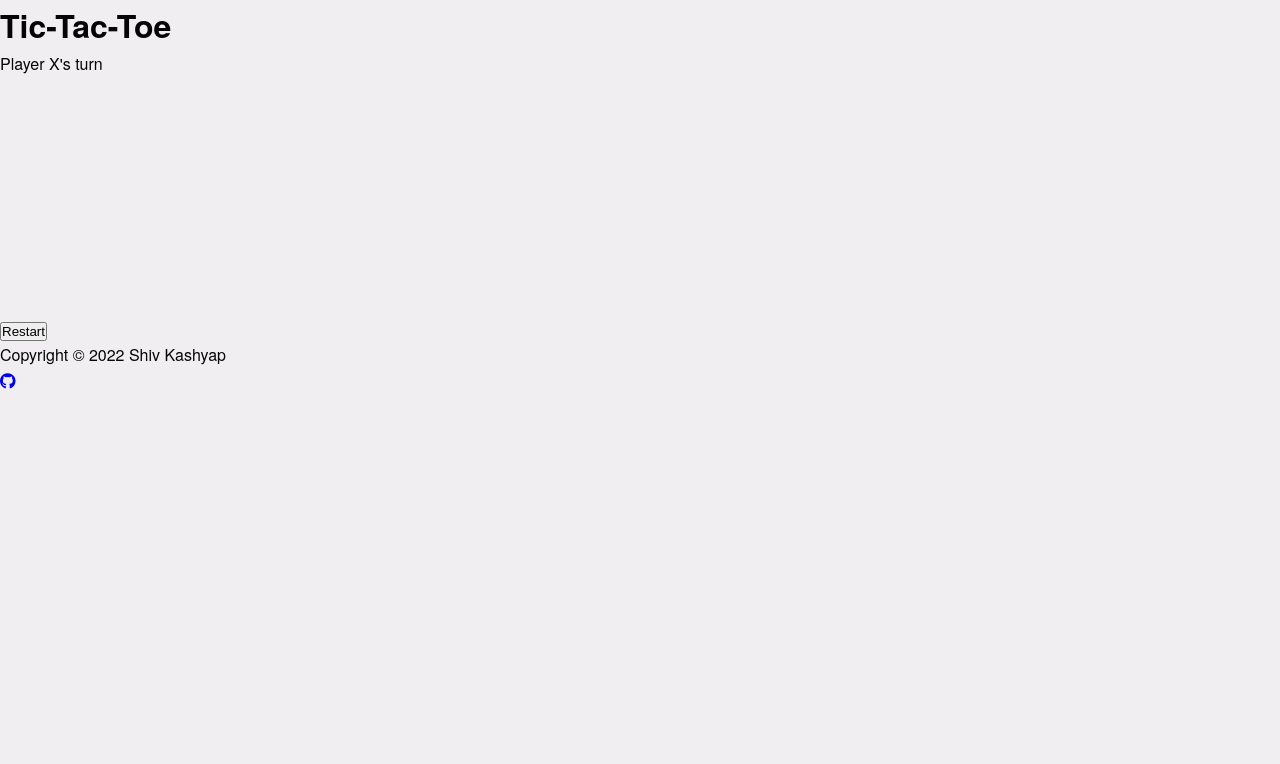
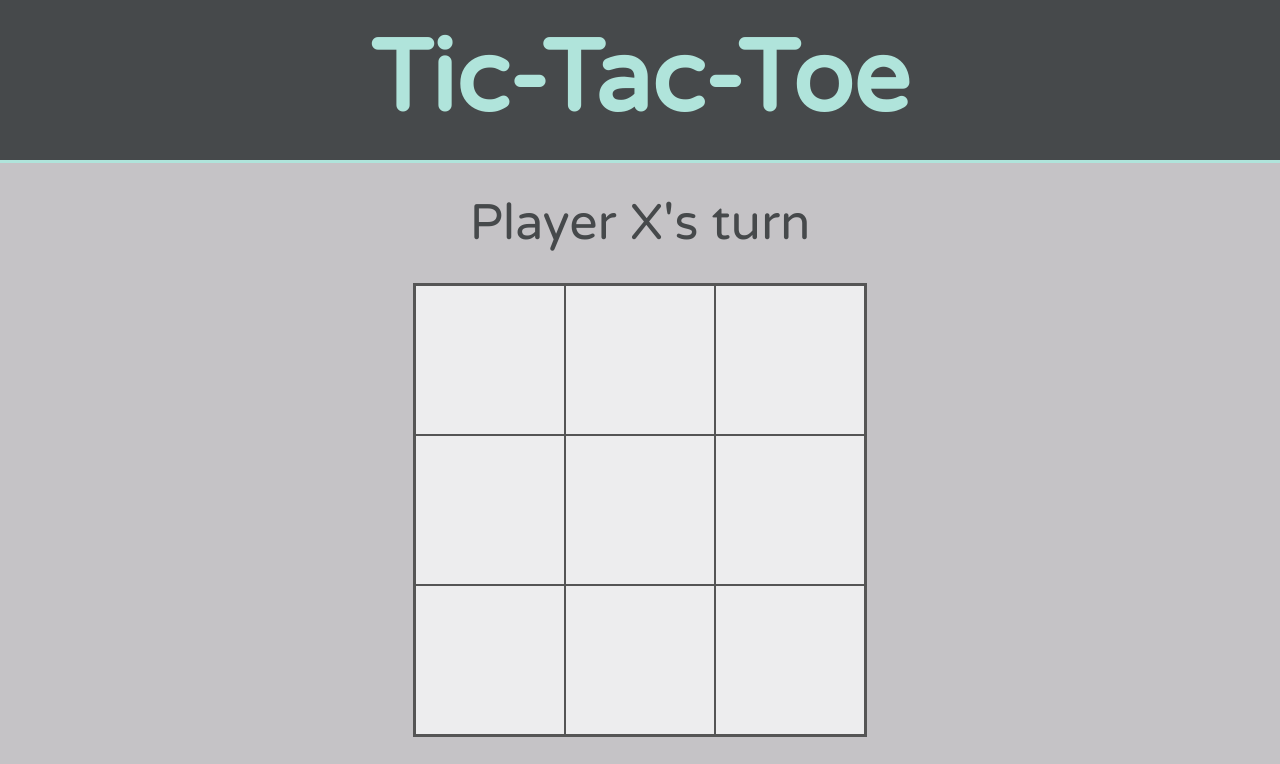
Before and after one commit to shivsgkashyap/TicTacToe, a plain HTML site: page index.html in a window 1280 px wide. Shown: the top 764 px of the page. Drawn offline with Linux system fonts and the light colour scheme.

Commit message:
Add color variables and refactored to apply

```diff
--- a/styles.css
+++ b/styles.css
@@ -1,64 +1,189 @@
 :root {
-  --bg-color: #f0eef1;
-  --black: #050505;
-  --blue: #33c3f0;
-  --red: rgb(228, 26, 103);
-  --border-radius: 8px;
-  --spacing-xs: 5px;
-  --spacing-sm: 10px;
-  --spacing-md: 15px;
-  --spacing-lg: 20px;
-  --spacing-xl: 40px;
-  --container-width: 1200px;
-  --shadow: rgba(0, 0, 0, 0.16) 0px 1px 4px;
-  --border: 1px solid black;
+  --background-color: #c5c3c6;
+  --font-color: #46494b;
+  --header-background-color: #4c5c68;
+  --header-font-color: #b0e4db;
+  --field-background-color: #ededee;
+  --field-background-color-hover: #d8e4e9;
+  --border-color: #555;
+  --blue-border-color: #2a3a46;
+  --button-background-color: #4c5c68;
+  --button-hover-background: #3b4b57;
+  --button-active-background: #2a3a46;
+  --font: "Varela Round", sans-serif;
 }
 
-/* CSS RESET */
-
 *,
-*::before,
-*::after {
+*::after,
+*::before {
   box-sizing: border-box;
   padding: 0;
   margin: 0;
 }
 
-body {
-  background-color: var(--bg-color);
-  color: var(--black);
-  font-family: "Raleway", "HelveticaNeue", "Helvetica Neue", Helvetica, Arial,
-    sans-serif;
-  font-size: 16px;
-  font-weight: 300;
-  word-wrap: break-word;
-  line-height: 1.6;
+html {
+  /* footer support */
+  position: relative;
+  min-height: 100%;
 }
 
-.container {
-  width: var(--container-width);
-  display: flex;
-  justify-content: center;
-  margin-top: 100px;
+body {
+  background-color: var(--background-color);
+  color: var(--font-color);
+  font-family: var(--font);
+  line-height: 1.6;
+  /* footer support */
+  margin-bottom: 80px;
+}
+
+h1 {
+  line-height: 1.2;
+}
+
+button {
+  border: none;
+  color: inherit;
+  font-family: inherit;
+  font-size: inherit;
+  cursor: pointer;
+  outline: none;
+}
+
+/* HEADER */
+
+.header {
+  padding: 20px;
+  border-bottom: 3px solid var(--header-font-color);
+  background-color: var(--font-color);
+  color: var(--header-font-color);
+}
+
+.title {
+  font-size: 100px;
+  text-align: center;
+}
+
+/* MAIN */
+
+.main {
+  padding: 0 20px;
+}
+
+.message {
+  padding: 20px 0;
+  font-size: 50px;
+  text-align: center;
 }
 
 .game-board {
   display: grid;
-  width: 100%;
-  grid-template-columns: repeat(3, 80px);
-  grid-template-rows: repeat(3, 80px);
-  justify-content: center;
+  grid-template-columns: repeat(3, 1fr);
+  width: 454px;
+  height: 454px;
+  border: 2px solid var(--border-color);
+  margin: 0px auto;
 }
 
-.board-item {
-  border-right: var(--border);
-  border-bottom: var(--border);
+.field {
+  width: 150px;
+  height: 150px;
+  border: 1px solid var(--border-color);
+  background-color: var(--field-background-color);
+  font-size: 100px;
+  text-align: center;
+  cursor: pointer;
+  user-select: none;
 }
 
-.no-r {
-  border-right: none;
+.field:hover {
+  background-color: var(--field-background-color-hover);
 }
 
-.no-b {
-  border-bottom: none;
+.center {
+  display: flex;
+  justify-content: center;
+  padding: 30px;
 }
+
+.restart-button {
+  padding: 10px 20px;
+  border: 3px solid var(--blue-border-color);
+  border-radius: 7px;
+  background-color: var(--button-background-color);
+  color: var(--header-font-color);
+  font-size: 50px;
+}
+
+.restart-button:hover {
+  background-color: var(--button-hover-background);
+}
+
+.restart-button:active {
+  background-color: var(--button-active-background);
+}
+
+/* FOOTER */
+
+.footer {
+  position: absolute;
+  bottom: 0;
+  left: 0;
+  display: flex;
+  align-items: center;
+  justify-content: center;
+  gap: 10px;
+  width: 100%;
+  padding: 10px;
+  font-size: 20px;
+}
+
+.fa-github {
+  color: var(--font-color);
+  font-size: 24px;
+  transition: transform 0.3s ease-in-out;
+}
+
+.fa-github:hover {
+  transform: rotate(360deg) scale(1.2);
+}
+
+/* MEDIA QUERIES */
+
+@media (max-width: 660px) {
+  .title {
+    font-size: 60px;
+  }
+
+  .message {
+    font-size: 40px;
+  }
+
+  .restart-button {
+    font-size: 40px;
+  }
+
+  .gameboard {
+    width: 304px;
+    height: 304px;
+  }
+
+  .field {
+    width: 100px;
+    height: 100px;
+    font-size: 70px;
+  }
+}
+
+@media (max-width: 420px) {
+  .title {
+    font-size: 50px;
+  }
+
+  .message {
+    font-size: 36px;
+  }
+
+  .restart-button {
+    font-size: 36px;
+  }
+}
```
